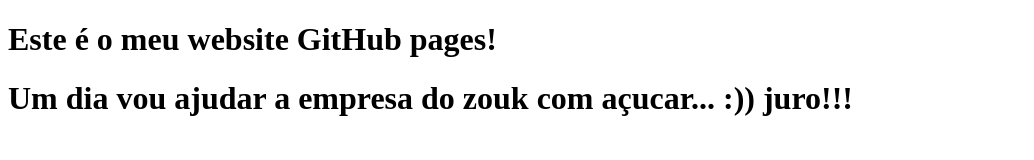
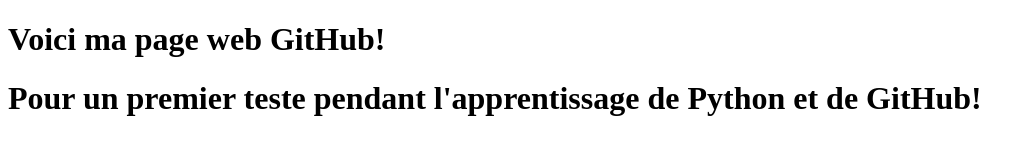
Before and after one commit to nels0nmaria/nels0nmaria.github.io, a plain HTML site: page index.html in a window 1280 px wide. Shown: the whole page, without its empty margins (0-1034 px from the left). Drawn offline with Linux system fonts and the light colour scheme.

Commit message:
Update index.html

```diff
--- a/index.html
+++ b/index.html
@@ -2,11 +2,11 @@
 <html lang="en">
     <head>
         <title>
-            Meu Site !
+            Mon Site !
         </title>
     </head>
     <body>
-        <h1>Este é o meu website GitHub pages!</h1>
-        <h1>Um dia vou ajudar a empresa do zouk com açucar... :)) juro!!!</h1>
+        <h1>Voici ma page web GitHub!</h1>
+        <h1>Pour un premier teste pendant l'apprentissage de Python et de GitHub!</h1>
     </body>
 </html>
```
